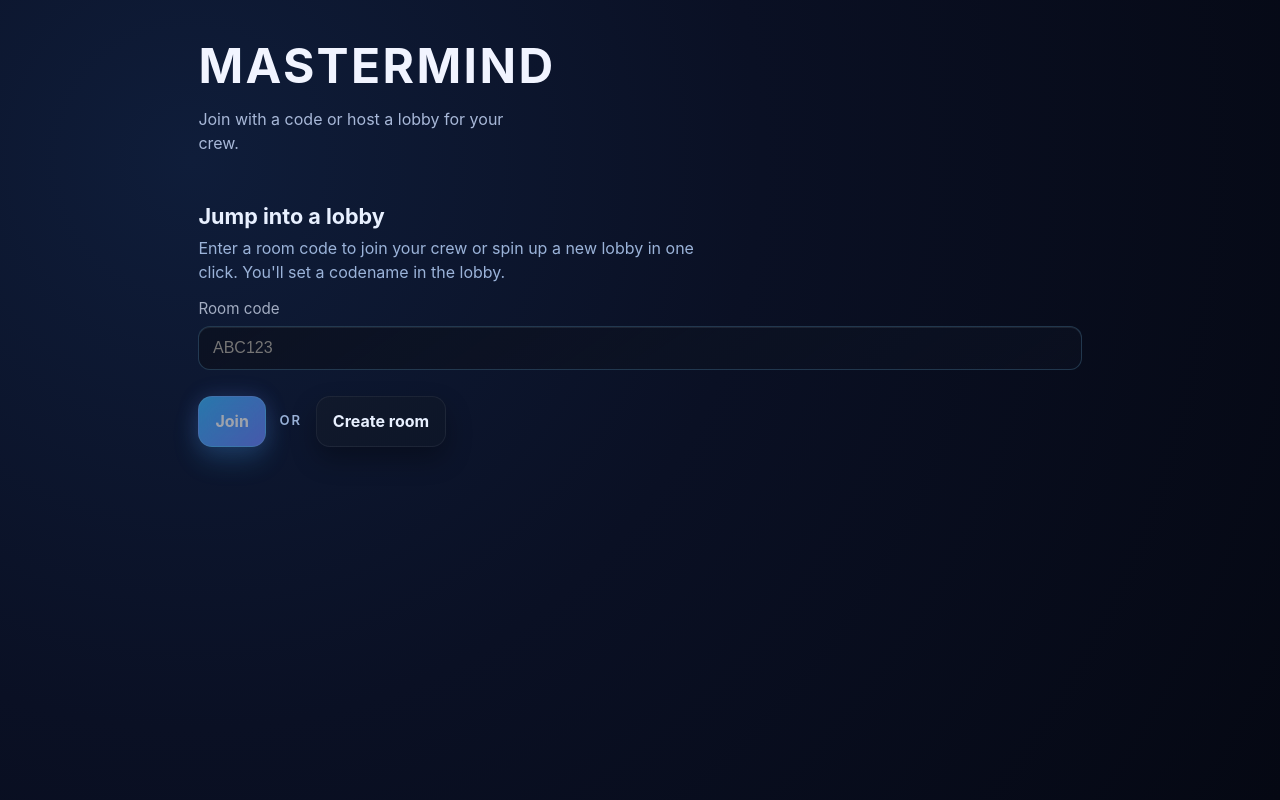
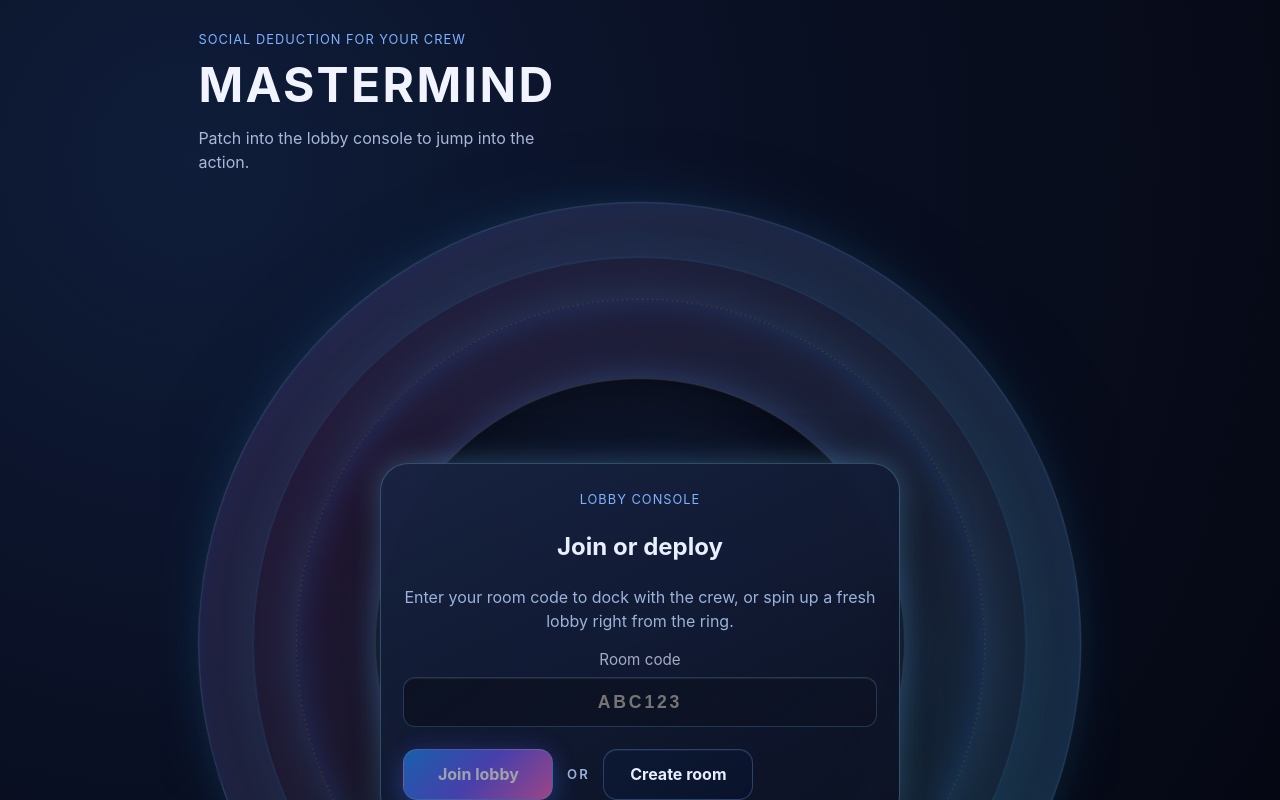
Before and after one commit to curtiscovington/mastermind, a React (Vite) app: page / in a window 1280 px wide. Built offline with nearby package versions, Linux system fonts and the light colour scheme.

Commit message:
Redesign home screen with ring console

```diff
--- a/src/App.css
+++ b/src/App.css
@@ -186,6 +186,108 @@ body {
   margin: 0.35rem 0 0;
   color: #a8b8d8;
   max-width: 34ch;
+}
+
+.home-ring-shell {
+  position: relative;
+  margin: 0 auto;
+  width: min(900px, 100%);
+  aspect-ratio: 1;
+  display: grid;
+  place-items: center;
+  isolation: isolate;
+  filter: drop-shadow(0 35px 60px rgba(0, 0, 0, 0.4));
+}
+
+.home-ring {
+  position: absolute;
+  inset: 0;
+  margin: auto;
+  border-radius: 50%;
+  pointer-events: none;
+  background: radial-gradient(circle at 50% 50%, rgba(84, 165, 255, 0.28), transparent 62%);
+  border: 1.5px solid rgba(126, 208, 255, 0.35);
+  box-shadow: 0 0 40px rgba(79, 183, 255, 0.18), inset 0 0 30px rgba(46, 131, 255, 0.2);
+}
+
+.home-ring--outer {
+  width: 100%;
+  height: 100%;
+  background: conic-gradient(from 45deg, rgba(108, 199, 255, 0.25), rgba(252, 85, 183, 0.16), rgba(108, 199, 255, 0.25));
+  opacity: 0.6;
+  animation: slow-spin 28s linear infinite;
+}
+
+.home-ring--mid {
+  width: 78%;
+  height: 78%;
+  border-style: dashed;
+  border-color: rgba(255, 255, 255, 0.12);
+  background: radial-gradient(circle at 50% 50%, rgba(111, 92, 255, 0.2), transparent 58%);
+  animation: slow-spin 22s linear infinite reverse;
+}
+
+.home-ring--inner {
+  width: 60%;
+  height: 60%;
+  border-color: rgba(255, 255, 255, 0.16);
+  background: radial-gradient(circle at 50% 50%, rgba(15, 28, 54, 0.9), rgba(8, 12, 26, 0.9));
+  box-shadow: inset 0 18px 60px rgba(0, 0, 0, 0.55), 0 0 35px rgba(84, 165, 255, 0.25);
+  animation: slow-spin 18s linear infinite;
+}
+
+.home-ring__pulse {
+  position: absolute;
+  width: 88%;
+  height: 88%;
+  border-radius: 50%;
+  border: 1px solid rgba(61, 190, 255, 0.28);
+  box-shadow: 0 0 120px rgba(61, 190, 255, 0.25);
+  animation: pulse-ring 4.5s ease-in-out infinite;
+  pointer-events: none;
+}
+
+.home-console {
+  position: relative;
+  width: min(520px, 78%);
+  padding: 1.6rem 1.4rem 1.4rem;
+  border-radius: 28px;
+  background: linear-gradient(155deg, rgba(24, 36, 66, 0.92), rgba(12, 17, 34, 0.95));
+  border: 1px solid rgba(126, 208, 255, 0.3);
+  box-shadow: 0 28px 70px rgba(0, 0, 0, 0.45), 0 0 28px rgba(108, 199, 255, 0.35);
+  text-align: center;
+  backdrop-filter: blur(16px) saturate(140%);
+  z-index: 2;
+}
+
+.home-console__form {
+  margin-top: 1rem;
+  display: grid;
+  gap: 0.6rem;
+}
+
+.home-console__field input {
+  text-align: center;
+  letter-spacing: 0.16em;
+  text-transform: uppercase;
+  font-weight: 700;
+  font-size: 1.1rem;
+  padding: 0.85rem 1rem;
+}
+
+.home-console__actions {
+  justify-content: center;
+}
+
+.home-console__actions .primary,
+.home-console__actions .secondary {
+  min-width: 150px;
+}
+
+.home-console .home-panel__hint {
+  margin-left: auto;
+  margin-right: auto;
+  max-width: 50ch;
 }
 
 .home-panel {
@@ -397,6 +499,33 @@ button.danger {
   background: linear-gradient(135deg, #c42d5b, #7c1735);
   color: #fff;
   box-shadow: 0 14px 28px rgba(196, 45, 91, 0.35), 0 0 18px rgba(196, 45, 91, 0.35);
+}
+
+@keyframes slow-spin {
+  from {
+    transform: rotate(0deg);
+  }
+
+  to {
+    transform: rotate(360deg);
+  }
+}
+
+@keyframes pulse-ring {
+  0% {
+    transform: scale(0.98);
+    opacity: 0.9;
+  }
+
+  50% {
+    transform: scale(1.02);
+    opacity: 0.5;
+  }
+
+  100% {
+    transform: scale(0.98);
+    opacity: 0.9;
+  }
 }
 
 button.ghost {
--- a/src/screens/HomeScreen.tsx
+++ b/src/screens/HomeScreen.tsx
@@ -121,23 +121,29 @@ const HomeScreen = () => {
     <div className="screen home-screen">
       <header className="home-header">
         <div>
+          <p className="eyebrow">Social deduction for your crew</p>
           <h1>Mastermind</h1>
-          <p className="home-intro">Join with a code or host a lobby for your crew.</p>
+          <p className="home-intro">Patch into the lobby console to jump into the action.</p>
         </div>
       </header>
 
-      <form className="home-panel" onSubmit={handleJoinRoom}>
-        <div className="home-panel__head">
+      <div className="home-ring-shell">
+        <div className="home-ring home-ring--outer" aria-hidden />
+        <div className="home-ring home-ring--mid" aria-hidden />
+        <div className="home-ring home-ring--inner" aria-hidden />
+        <div className="home-ring__pulse" aria-hidden />
+        <div className="home-console">
           <div>
-            <h2>Jump into a lobby</h2>
+            <p className="eyebrow">Lobby console</p>
+            <h2>Join or deploy</h2>
             <p className="home-panel__hint">
-              Enter a room code to join your crew or spin up a new lobby in one click. You&apos;ll set a codename in the lobby.
+              Enter your room code to dock with the crew, or spin up a fresh lobby right from the
+              ring.
             </p>
           </div>
-        </div>
 
-        <div className="home-fields">
-          <label className="field">
+          <form className="home-console__form" onSubmit={handleJoinRoom}>
+            <label className="field home-console__field">
               <span>Room code</span>
               <input
                 type="text"
@@ -149,24 +155,30 @@ const HomeScreen = () => {
                 maxLength={6}
               />
             </label>
-        </div>
 
-        <div className="home-panel__actions">
+            <div className="home-panel__actions home-console__actions">
               <button
                 type="submit"
                 className="primary"
                 disabled={loading || joinCode.trim().length < 4}
               >
-            {loading ? 'Working…' : 'Join'}
+                {loading ? 'Working…' : 'Join lobby'}
               </button>
               <span className="home-panel__or">or</span>
-          <button type="button" className="secondary" onClick={handleCreateRoom} disabled={loading}>
+              <button
+                type="button"
+                className="secondary"
+                onClick={handleCreateRoom}
+                disabled={loading}
+              >
                 {loading ? 'Working…' : 'Create room'}
               </button>
             </div>
-      </form>
 
             {error ? <p className="error home-error">{error}</p> : null}
+          </form>
+        </div>
+      </div>
     </div>
   );
 };
```
Lines whose indentation alone changed are shown as unchanged.
